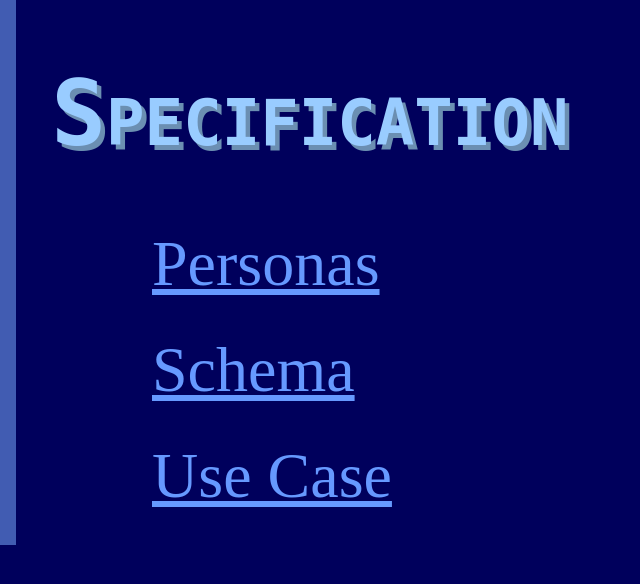
After one commit to tylerwiegand/engadget, a PHP site: page / in a window 1280 px wide. The commit adds this page. Shown: the top 584 px of the page, without its empty margins (0-640 px from the left). Run offline with PHP 8.4, Linux system fonts and the light colour scheme.

Commit message:
Created links to and from pages (home, etc) and added engadget.png.

```diff
--- /dev/null
+++ b/index.php
@@ -0,0 +1,19 @@
+<!DOCTYPE html>
+<html lang="en">
+	<head>
+		<meta charset="UTF-8">
+		<link rel="stylesheet" type="text/css" href="specification/spec.css">
+		<title>
+		</title>
+	</head>
+	<body>
+		<h1>
+			Specification
+		</h1>
+		<p><a href="specification/personas.php">Personas</a>		</p>
+
+		<p><a href="specification/schema.php">Schema</a>		</p>
+
+		<p><a href="specification/usecase.php">Use Case</a>		</p>
+	</body>
+</html>
--- a/specification/personas.php
+++ b/specification/personas.php
@@ -23,5 +23,8 @@
 			</li>
 		</ul>
 		</p>
+		<p>
+			<a href="../index.php">Home</a>
+		</p>
 	</body>
 </html>
--- a/specification/schema.php
+++ b/specification/schema.php
@@ -44,6 +44,9 @@
 			<p>
 				Users will be able to like articles, comments, and replies. Users will NOT like their own comments and replies.
 			</p>
-		<img src="" />
+		<img src="engadget.png" />
+		<p>
+			<a href="../index.php">Home</a>
+		</p>
 	</body>
 </html>
--- a/specification/spec.css
+++ b/specification/spec.css
@@ -38,7 +38,7 @@ ul, ol
 	max-width: 40em;
 }
 
-p
+p, a
 {
 	text-indent: 1em;
 	margin-left: 1em;
@@ -48,3 +48,8 @@ p
 	font-stretch: condensed;
 	max-width: 35em;
 }
+
+img
+{
+	-webkit-filter: invert(100%);
+}
--- a/specification/usecase.php
+++ b/specification/usecase.php
@@ -23,5 +23,8 @@
 			</li>
 		</ul>
 		</p>
+		<p>
+			<a href="../index.php">Home</a>
+		</p>
 	</body>
 </html>
```
